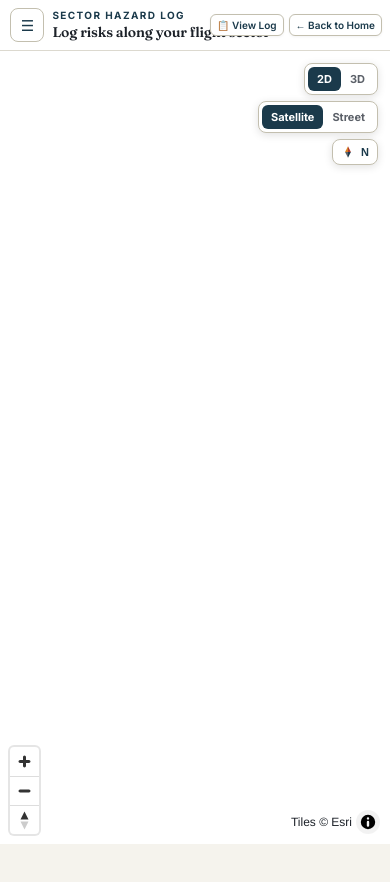
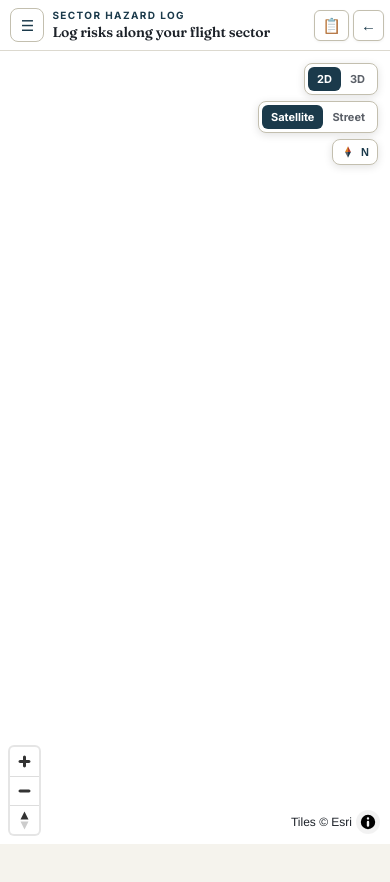
Before and after one commit to arunko23/Portfolio-Website, a plain HTML site: page MapLocate.html in a window 390 px wide. Shown: the top 882 px of the page. Drawn offline with nearby package versions, Linux system fonts and the light colour scheme; no server answers.

Commit message:
Fix mobile overlapping header buttons

```diff
--- a/MapLocate.css
+++ b/MapLocate.css
@@ -263,8 +263,14 @@
     .search-field, .coords-field-group{ min-width:0; }
   }
 
+  /* Hide button text labels on small screens — show icons only */
+  @media (max-width:520px){
+    .btn-label { display: none; }
+    .back-home-btn { padding: 5px 7px; font-size: 15px; gap: 0; }
+    .header-actions { gap: 4px; right: 6px; }
+  }
+
   @media (max-width:420px){
-    .back-home-btn { padding: 4px 6px; font-size: 10px; right: 4px; border-radius: 6px; }
     .coords-field-group{ flex-direction:column; align-items:stretch; }
     .search-btn{ width:100%; }
   }
--- a/MapLocate.html
+++ b/MapLocate.html
@@ -18,8 +18,8 @@
     <h1>Log risks along your flight sector</h1>
   </div>
   <div class="header-actions">
-    <a href="submissions.html" class="back-home-btn" title="View all submissions">📋 View Log</a>
-    <a href="index.html" class="back-home-btn">← Back to Home</a>
+    <a href="log.html" class="back-home-btn" title="View all submissions">📋 <span class="btn-label">View Log</span></a>
+    <a href="index.html" class="back-home-btn">← <span class="btn-label">Back to Home</span></a>
   </div>
 </header>
 
```
Also changed, not shown: log.html (renamed from submissions.html, +1 -1 lines), log.css (renamed from submissions.css).
